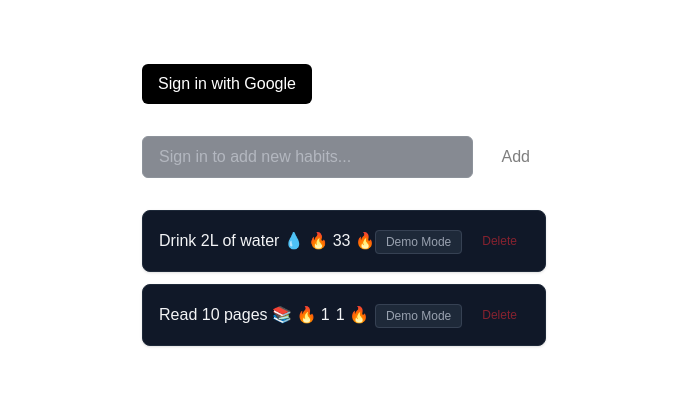
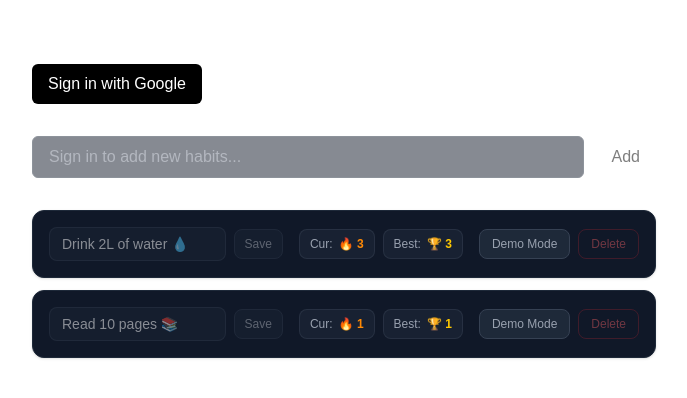
Before and after one commit to reminiscensee/habit-tracker, a Next.js app: page /dashboard in a window 1280 px wide. Shown: the top 398 px of the page, without its empty margins (296-983 px from the left). Built offline with nearby package versions, Linux system fonts and the light colour scheme; no server answers.

Commit message:
feat: add update habit name action and input

```diff
--- a/actions.ts
+++ b/actions.ts
@@ -78,3 +78,31 @@ export async function deleteHabit(formData:FormData) {
   })
   revalidatePath('/dashboard');
 }
+export async function updateHabit(formData:FormData) {
+  const session = await auth();
+  if (!session?.user?.id) return;
+
+  const habitId = formData.get('habitId')?.toString();
+  if(!habitId) return;
+
+  const newName = formData.get('name')?.toString();
+  if (!newName) return;
+
+  const selectedHabit = await prisma.habit.findFirst({
+    where: {
+      id: habitId,
+      userId: session.user.id,
+    },
+  });
+  if(!selectedHabit) return;
+
+  await prisma.habit.update({
+    where: {
+      id: habitId,
+    },
+    data: {
+      name: newName,
+    },
+  });
+  revalidatePath('/dashboard');
+}
--- a/components/HabitList.tsx
+++ b/components/HabitList.tsx
@@ -1,62 +1,89 @@
 import { Prisma } from "@prisma/client"
-import { markHabitDone, deleteHabit } from "@/actions"
+import { markHabitDone, deleteHabit, updateHabit } from "@/actions"
 import { calculateCurrentStreak, calculateLongestStreak } from "@/lib/streaks"
 
 type HabitWithLogs = Prisma.HabitGetPayload<{
     include: { logs: true }
 }>
 
-
 export default function HabitList({ habits, isDemo }: { habits: HabitWithLogs[], isDemo: boolean }) {
     return (
         <div className="flex flex-col gap-3">
-            {habits.map((habit) => (
+            {habits.map((habit) => {
+                const currentStreak = calculateCurrentStreak(habit.logs)
+                const longestStreak = calculateLongestStreak(habit.logs)
+
+                return (
                     <div
-                    className="flex items-center justify-between p-4 bg-gray-900 text-gray-100 rounded-lg border border-gray-800 shadow-sm"
+                        className="flex items-center justify-between p-4 bg-gray-900 text-gray-100 rounded-xl border border-gray-800 shadow-sm gap-4"
                         key={habit.id}
                     >
-                    <span className="font-medium">
-                        {habit.name} 🔥 {calculateCurrentStreak(habit.logs)}
-                    </span>
-                    <span>
-                        {calculateLongestStreak(habit.logs)} 🔥
-                    </span>
-                    <div className="flex items-center gap-2">
+                        <form action={updateHabit} className="flex items-center gap-2 flex-1 max-w-xs">
+                            <input type="hidden" name="habitId" value={habit.id} />
+                            <input
+                                type="text"
+                                name="name"
+                                defaultValue={habit.name}
+                                disabled={isDemo}
+                                className="w-full bg-gray-800/80 text-white px-3 py-1.5 rounded-lg border border-gray-700/80 text-sm focus:outline-none focus:border-gray-500 disabled:opacity-50 transition-colors"
+                            />
+                            <button
+                                type="submit"
+                                disabled={isDemo}
+                                className="px-2.5 py-1.5 text-xs bg-gray-800 text-gray-300 hover:text-white border border-gray-700 rounded-lg hover:bg-gray-700 disabled:opacity-40 transition-all shrink-0"
+                            >
+                                Save
+                            </button>
+                        </form>
+
+                        <div className="flex items-center gap-2 text-xs shrink-0">
+                            <div
+                                className="flex items-center gap-1.5 bg-gray-800/60 border border-gray-700/50 px-2.5 py-1.5 rounded-lg"
+                                title="Current Streak"
+                            >
+                                <span className="text-gray-400 font-medium">Cur:</span>
+                                <span className="font-semibold text-orange-400">🔥 {currentStreak}</span>
+                            </div>
+                            <div
+                                className="flex items-center gap-1.5 bg-gray-800/60 border border-gray-700/50 px-2.5 py-1.5 rounded-lg"
+                                title="Longest Streak"
+                            >
+                                <span className="text-gray-400 font-medium">Best:</span>
+                                <span className="font-semibold text-yellow-400">🏆 {longestStreak}</span>
+                            </div>
+                        </div>
+
+                        <div className="flex items-center gap-2 shrink-0">
                             <form action={markHabitDone}>
-                            <input
-                                type="hidden"
-                                name="habitId"
-                                value={habit.id}
-                            />
+                                <input type="hidden" name="habitId" value={habit.id} />
                                 {isDemo ? (
-                                <span className="text-xs text-gray-400 bg-gray-800 px-2.5 py-1 rounded border border-gray-700">
+                                    <span className="text-xs text-gray-400 bg-gray-800 px-3 py-1.5 rounded-lg border border-gray-700 block font-medium">
                                         Demo Mode
                                     </span>
                                 ) : (
-
                                     <button
                                         type="submit"
-                                    className="px-4 py-1.5 bg-white text-black text-sm font-medium rounded-md hover:bg-gray-200 transition-colors"
+                                        className="px-3.5 py-1.5 bg-white text-black text-xs font-semibold rounded-lg hover:bg-gray-200 transition-colors"
                                     >
                                         Done
                                     </button>
-
-
-
                                 )}
                             </form>
+
                             <form action={deleteHabit}>
                                 <input type="hidden" name="habitId" value={habit.id} />
                                 <button
                                     type="submit"
                                     disabled={isDemo}
-                                className="px-3 py-1.5 text-xs text-red-500 hover:text-red-400 disabled:opacity-50 disabled:cursor-not-allowed"
-                            >Delete</button>
+                                    className="px-3 py-1.5 text-xs font-medium text-red-400 border border-red-500/50 rounded-lg hover:bg-red-600 hover:text-white hover:border-red-600 disabled:opacity-40 disabled:hover:bg-transparent disabled:hover:text-red-400 transition-all duration-150"
+                                >
+                                    Delete
+                                </button>
                             </form>
                         </div>
-
                     </div>
-            ))}
+                )
+            })}
         </div>
     )
 }
```
Lines whose indentation alone changed are shown as unchanged.
